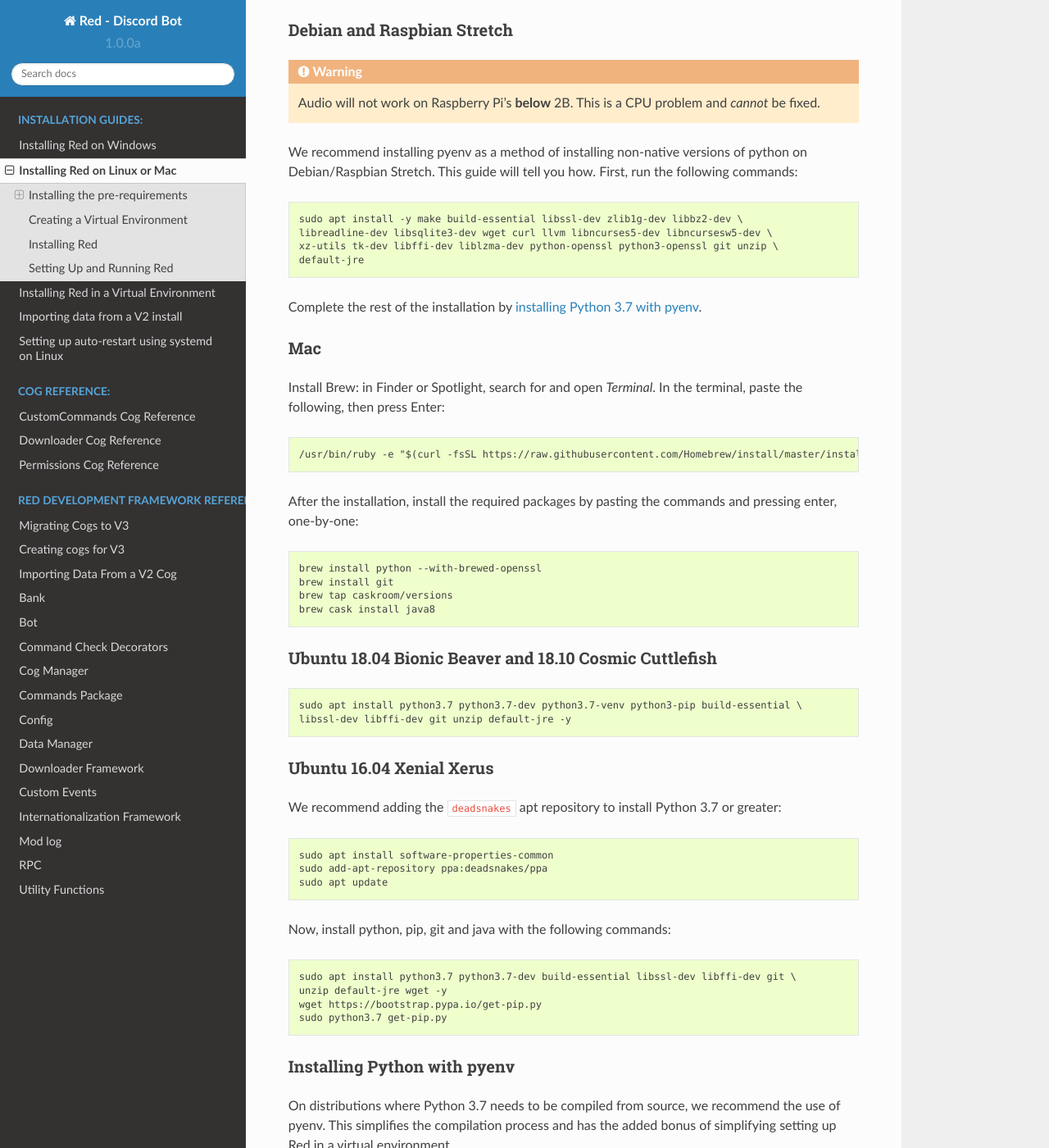
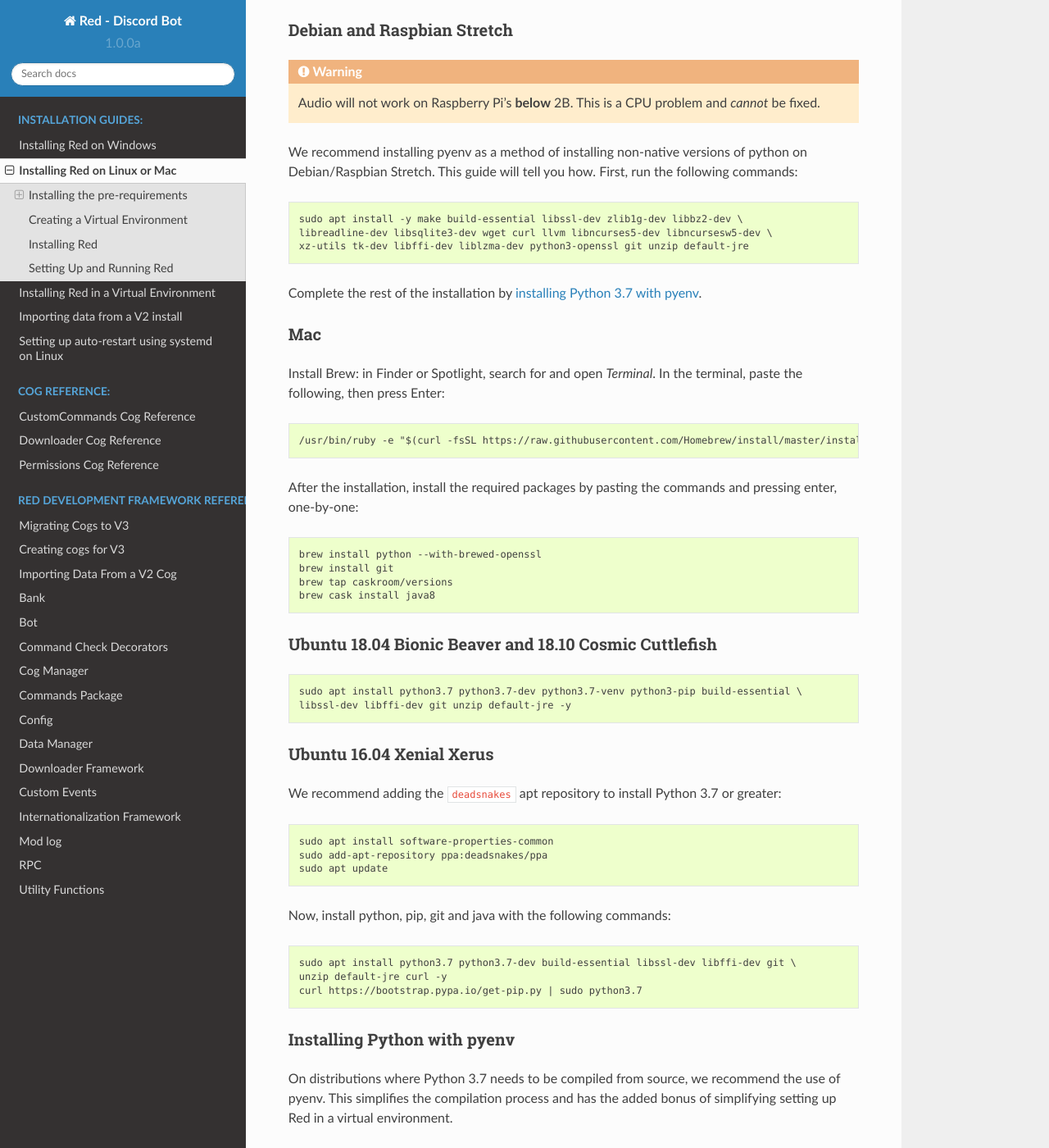
Before and after one commit to Renirous/Red-DiscordBot, a Sphinx documentation site: the page built from docs/install_linux_mac.rst, in a window 1280 px wide and 1400 px high, scrolled down 850 px. Shown: the whole window at 82% size. Built offline with Sphinx 7.4.7 and the Read the Docs theme 2.0.0, drawn with Linux system fonts in a browser that asks for light colours; the version number is read from the project's files by our own code.

Commit message:
Minor changes to install docs (#2427)
- When creating a venv, use `python3.7` instead of `python3`
- Remove unnecessary dependency from pyenv pre-requirements on Debian
- Use curl over wget for get-pip on Xenial

Signed-off-by: Toby Harradine <tobyharradine@gmail.com>

```diff
--- a/docs/install_linux_mac.rst
+++ b/docs/install_linux_mac.rst
@@ -67,8 +67,7 @@
 
     sudo apt install -y make build-essential libssl-dev zlib1g-dev libbz2-dev \
     libreadline-dev libsqlite3-dev wget curl llvm libncurses5-dev libncursesw5-dev \
-    xz-utils tk-dev libffi-dev liblzma-dev python-openssl python3-openssl git unzip \
-    default-jre
+    xz-utils tk-dev libffi-dev liblzma-dev python3-openssl git unzip default-jre
 
 Complete the rest of the installation by `installing Python 3.7 with pyenv <install-python-pyenv>`.
 
@@ -127,9 +126,8 @@
 .. code-block:: none
 
     sudo apt install python3.7 python3.7-dev build-essential libssl-dev libffi-dev git \
-    unzip default-jre wget -y
-    wget https://bootstrap.pypa.io/get-pip.py
-    sudo python3.7 get-pip.py
+    unzip default-jre curl -y
+    curl https://bootstrap.pypa.io/get-pip.py | sudo python3.7
 
 .. _install-python-pyenv:
 
--- a/docs/venv_guide.rst
+++ b/docs/venv_guide.rst
@@ -24,7 +24,7 @@
 ~~~~~~~~~~~~~~~~~~~~~~~~
 Create your virtual environment with the following command::
 
-    python3 -m venv path/to/venv/
+    python3.7 -m venv path/to/venv/
 
 And activate it with the following command::
 
```
